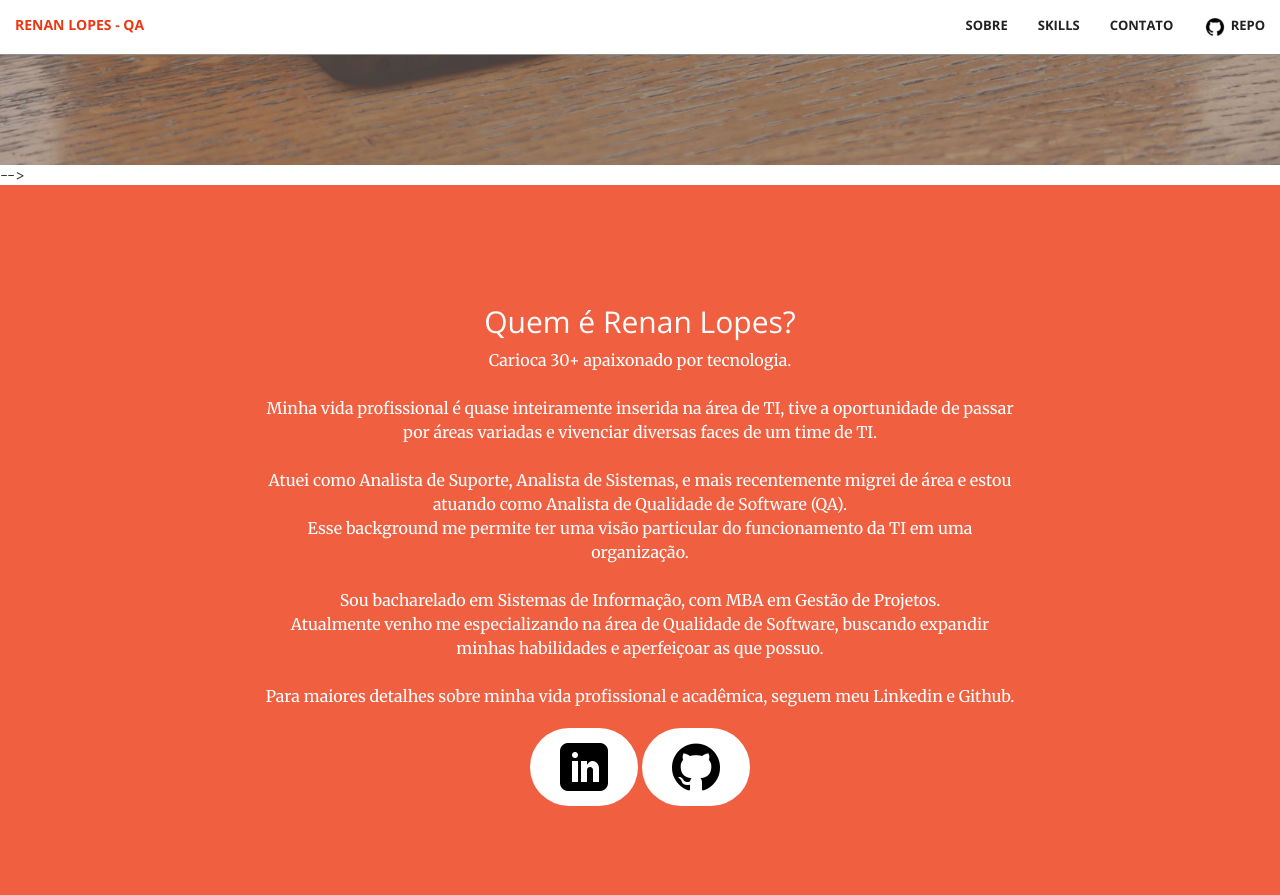
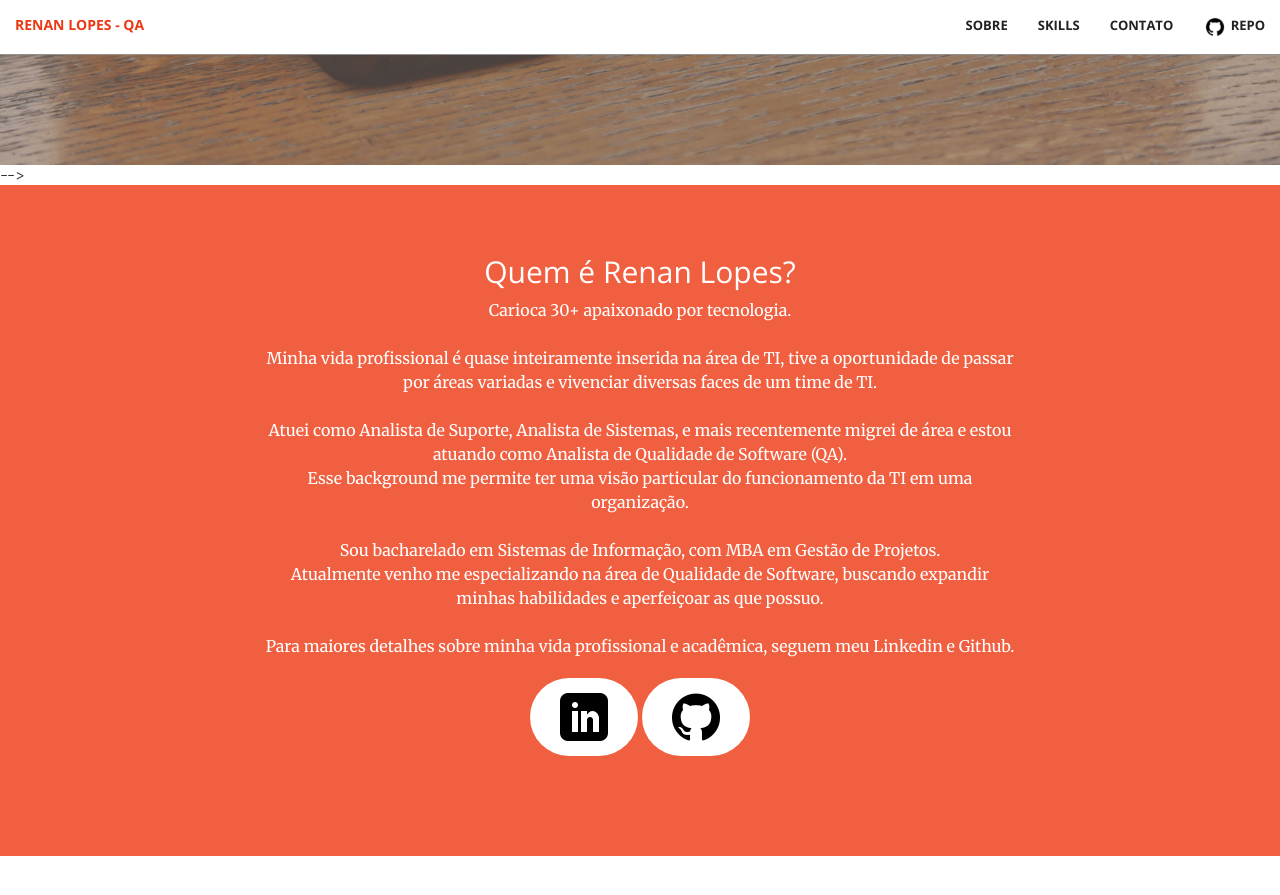
Before and after one commit to renanslopes/renanslopes.github.io, a Jekyll site: the page built from index.html, in a window 1280 px wide and 900 px high, scrolled down 735 px. Shown: the top 895 px of the window. Built offline with Jekyll 4.4.1, drawn with Linux system fonts in a browser that asks for light colours.

Commit message:
ajustes de padding gerais

```diff
--- a/_includes/services.html
+++ b/_includes/services.html
@@ -8,7 +8,7 @@
         </div>
     </div>
     <div class="container">
-        <div class="row">
+        <div id="cont_skill" class="row">
             <div class="col-lg-3 col-md-6 text-center">
                 <div class="service-box">
                     <i class="fa fa-4x fa-diamond wow bounceIn text-primary"></i>
--- a/css/personal.css
+++ b/css/personal.css
@@ -1,3 +1,11 @@
 #contact {
-    padding: 150px;
+    padding: 150px 0px;
 }
+
+#about {
+    padding-top: 50px;
+}
+
+#cont_skill {
+    padding: 50px 0px
+}
```
